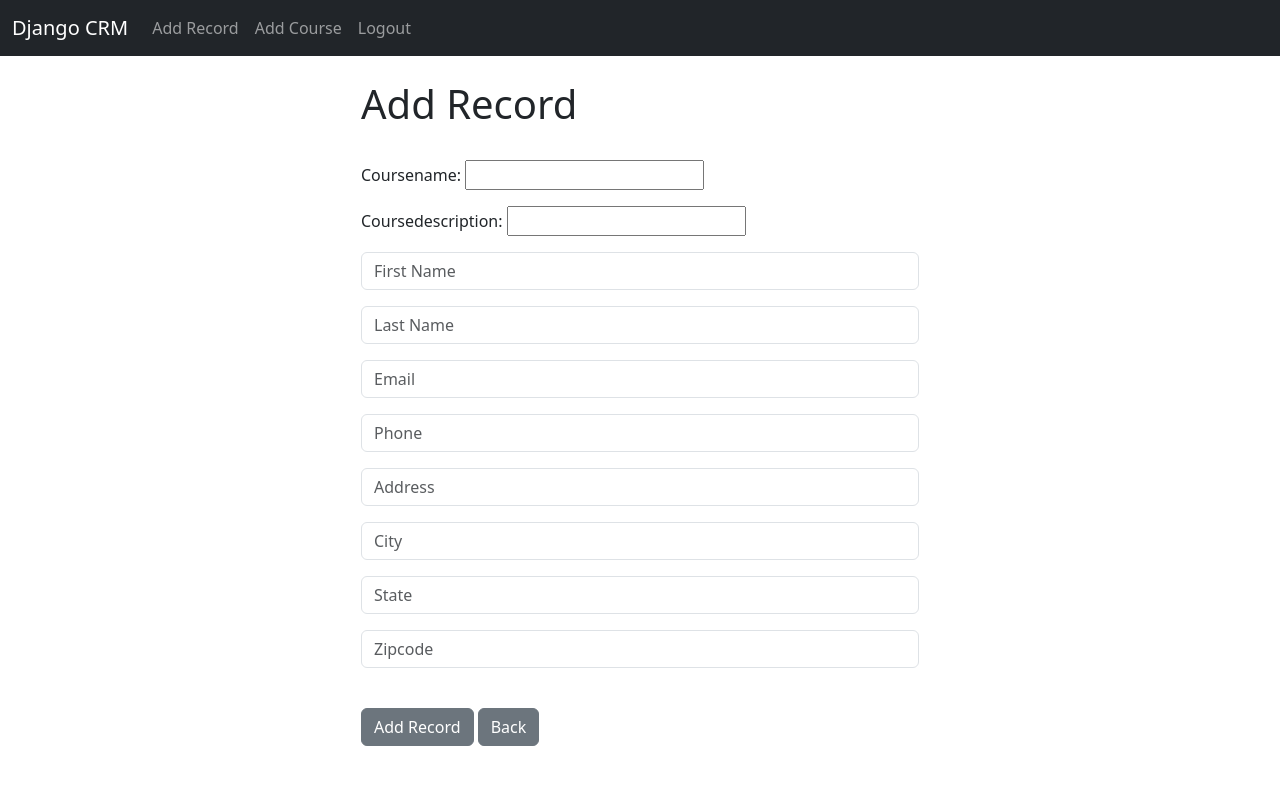
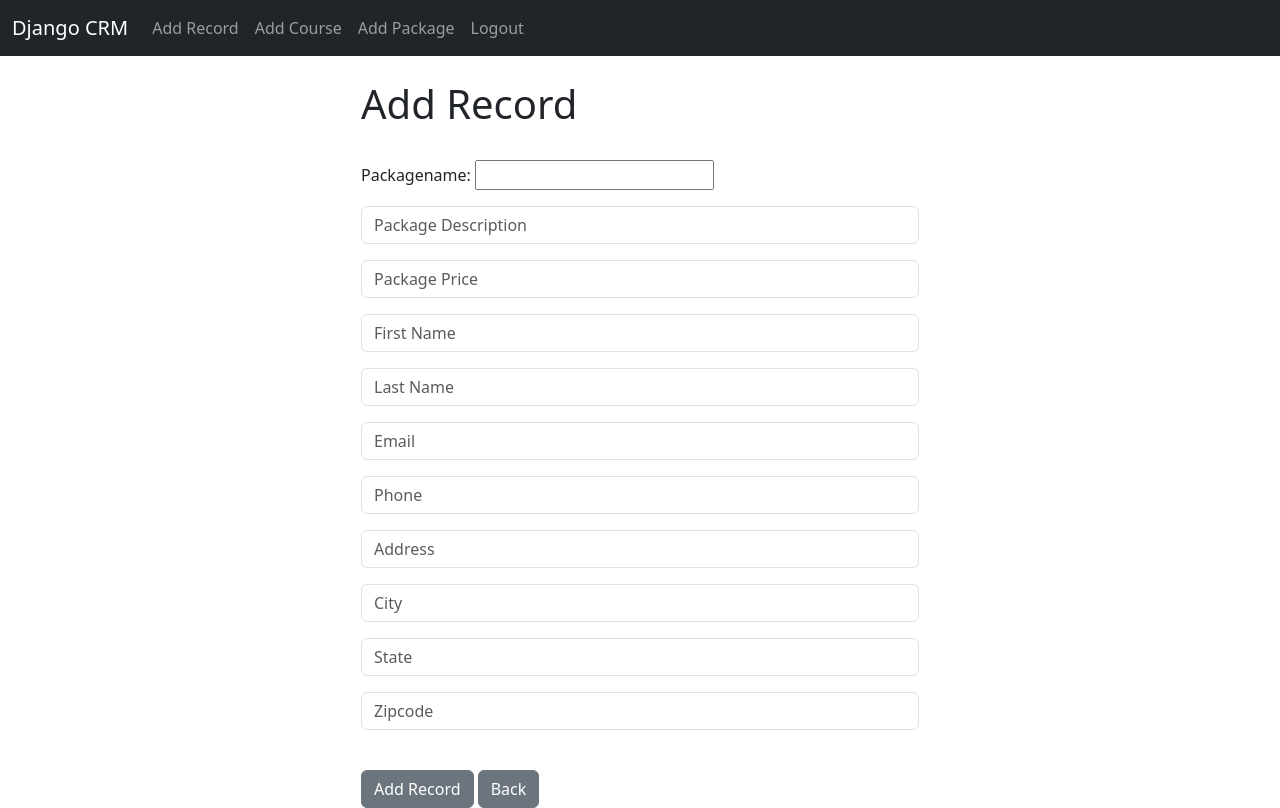
Before and after one commit to sanch27/Django-project, a Django app: page /add_record/ in a window 1280 px wide. Before the commit the page ends 746 px from the top, so only its background shows below. Run offline with Django 4.2, Linux system fonts and the light colour scheme; the visitor is signed in with stand-in values (Sample User, id 1); parts of the project's set-up code (start-up, migrations or seed data) failed here and were passed over.

Commit message:
new changes

```diff
--- a/website/admin.py
+++ b/website/admin.py
@@ -1,5 +1,6 @@
 from django.contrib import admin
-from .models import Record, Course
+from .models import Record, Course, Package
 
 admin.site.register(Record)
 admin.site.register(Course)
+admin.site.register(Package)
--- a/website/forms.py
+++ b/website/forms.py
@@ -1,7 +1,7 @@
 from django.contrib.auth.forms import UserCreationForm
 from django.contrib.auth.models import User
 from django import forms
-from .models import Record, Course
+from .models import Record, Course, Package
 
 class SignUpForm(UserCreationForm):
 	email = forms.EmailField(label="", widget=forms.TextInput(attrs={'class':'form-control', 'placeholder':'Email Address'}))
@@ -57,3 +57,14 @@
 	class Meta:
 		model = Course
 		exclude = ("user",)
+
+
+#Create Add Package Form
+	class AddPackageForm(forms.ModelForm):
+		packagename = forms.CharField(required=True, widget=forms.widgets.TextInput(attrs={"placeholder":"Package Name", "class":"form-control"}), label="")
+	packagedescription = forms.CharField(required=True, widget=forms.widgets.TextInput(attrs={"placeholder":"Package Description", "class":"form-control"}), label="")
+	packageprice = forms.CharField(required=True, widget=forms.widgets.TextInput(attrs={"placeholder":"Package Price", "class":"form-control"}), label="")
+
+	class Meta:
+		model = Package
+		exclude = ("user",)
--- a/website/models.py
+++ b/website/models.py
@@ -21,3 +21,12 @@
 
 	def __str__(self):
 		return(f"{self.coursename}")
+
+
+class Package(models.Model):
+	packagename = models.CharField(max_length=45)
+	packagedescription = models.CharField(max_length=250)
+	packageprice = models.CharField(max_length=250)
+
+	def __str__(self):
+		return(f"{self.packagename}")
--- a/website/templates/course.html
+++ b/website/templates/course.html
@@ -30,9 +30,9 @@
 <br/><br/>
 <a href="{% url 'home' %}" class="btn btn-secondary">Back</a>
 
-<a href="{% url 'delete_record' customer_record.id %}" class="btn btn-danger">Delete</a>
+<a href="{% url 'delete_course' customer_course.id %}" class="btn btn-danger">Delete</a>
 
-<a href="{% url 'update_record' customer_record.id %}" class="btn btn-secondary">Update Record</a>
+<a href="{% url 'update_course' customer_course.id %}" class="btn btn-secondary">Update Course</a>
 
 
 {% endblock %}
--- a/website/templates/navbar.html
+++ b/website/templates/navbar.html
@@ -13,6 +13,10 @@
         </li>
         <li class="nav-item">
           <a class="nav-link" href="{% url 'add_course' %}">Add Course</a>
+        </li>
+
+        <li class="nav-item">
+          <a class="nav-link" href="{% url 'add_package' %}">Add Package</a>
         </li>
         <li class="nav-item">
           <a class="nav-link" href="{% url 'logout' %}">Logout</a>
--- a/website/urls.py
+++ b/website/urls.py
@@ -11,8 +11,14 @@
     path('delete_record/<int:pk>', views.delete_record, name='delete_record'),
     path('add_record/', views.add_record, name='add_record'),
     path('update_record/<int:pk>', views.update_record, name='update_record'),
+
     path('course/<int:pk>', views.customer_course, name='course'),
     path('delete_course/<int:pk>', views.delete_course, name='delete_course'),
     path('add_course/', views.add_course, name='add_course'),
     path('update_course/<int:pk>', views.update_course, name='update_course'),
+
+    path('package/<int:pk>', views.customer_package, name='package'),
+    path('delete_package/<int:pk>', views.delete_package, name='delete_package'),
+    path('add_package/', views.add_package, name='add_package'),
+    path('update_package/<int:pk>', views.update_package, name='update_package'),
 ]
--- a/website/views.py
+++ b/website/views.py
@@ -1,13 +1,14 @@
 from django.shortcuts import render, redirect
 from django.contrib.auth import authenticate, login, logout
 from django.contrib import messages
-from .forms import SignUpForm, AddRecordForm, AddCourseForm
-from .models import Record, Course
+from .forms import SignUpForm, AddRecordForm, AddCourseForm, AddPackageForm
+from .models import Record, Course, Package
 
 
 def home(request):
 	records = Record.objects.all()
 	courses = Course.objects.all()
+	packages = Package.objects.all()
 	# Check to see if logging in
 	if request.method == 'POST':
 		username = request.POST['username']
@@ -149,3 +150,53 @@
 	else:
 		messages.success(request, "You Must Be Logged In...")
 		return redirect('home')
+
+
+
+
+def customer_package(request, pk):
+	if request.user.is_authenticated:
+		# Look Up Records
+		customer_package = Package.objects.get(id=pk)
+		return render(request, 'package.html', {'customer_package':customer_package})
+	else:
+		messages.success(request, "You Must Be Logged In To View That Page...")
+		return redirect('home')
+
+def delete_package(request, pk):
+	if request.user.is_authenticated:
+		delete_it = Package.objects.get(id=pk)
+		delete_it.delete()
+		messages.success(request, "Package Deleted Successfully...")
+		return redirect('home')
+	else:
+		messages.success(request, "You Must Be Logged In To Do That...")
+		return redirect('home')
+
+
+def add_package(request):
+	form = AddPackageForm(request.POST or None)
+	if request.user.is_authenticated:
+		if request.method == "POST":
+			if form.is_valid():
+				add_package = form.save()
+				messages.success(request, "Package Added...")
+				return redirect('home')
+		return render(request, 'add_package.html', {'form':form})
+	else:
+		messages.success(request, "You Must Be Logged In...")
+		return redirect('home')
+
+
+def update_package(request, pk):
+	if request.user.is_authenticated:
+		current_package = Package.objects.get(id=pk)
+		form = AddCourseForm(request.POST or None, instance=current_package)
+		if form.is_valid():
+			form.save()
+			messages.success(request, "Package Has Been Updated!")
+			return redirect('home')
+		return render(request, 'update_package.html', {'form':form})
+	else:
+		messages.success(request, "You Must Be Logged In...")
+		return redirect('home')
```
Also changed, not shown: website/templates/add_package.html (added, +21 -0 lines), website/templates/home.html (+24 -0 lines), website/templates/package.html (added, +34 -0 lines), website/templates/update_package.html (added, +16 -0 lines).
